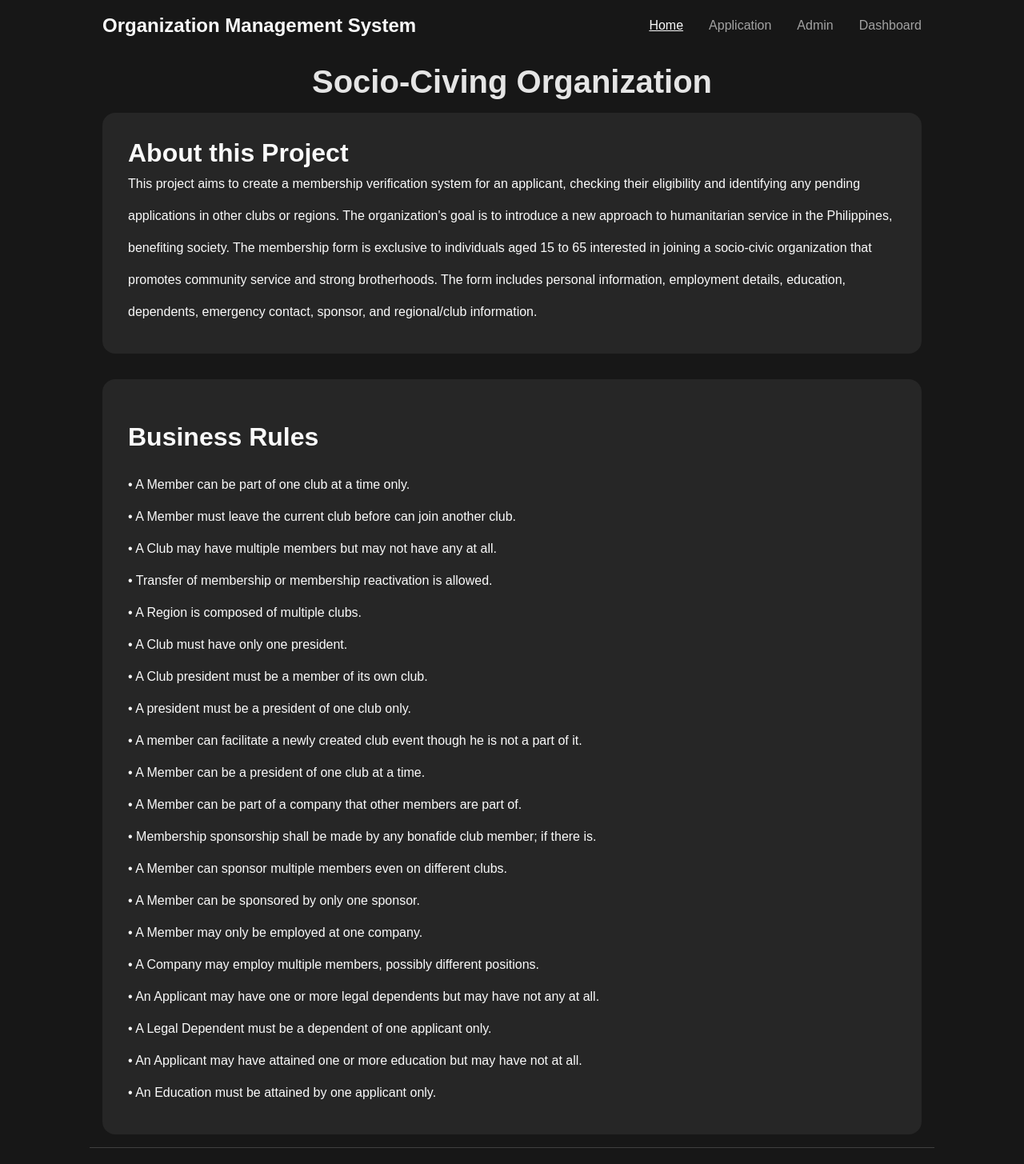
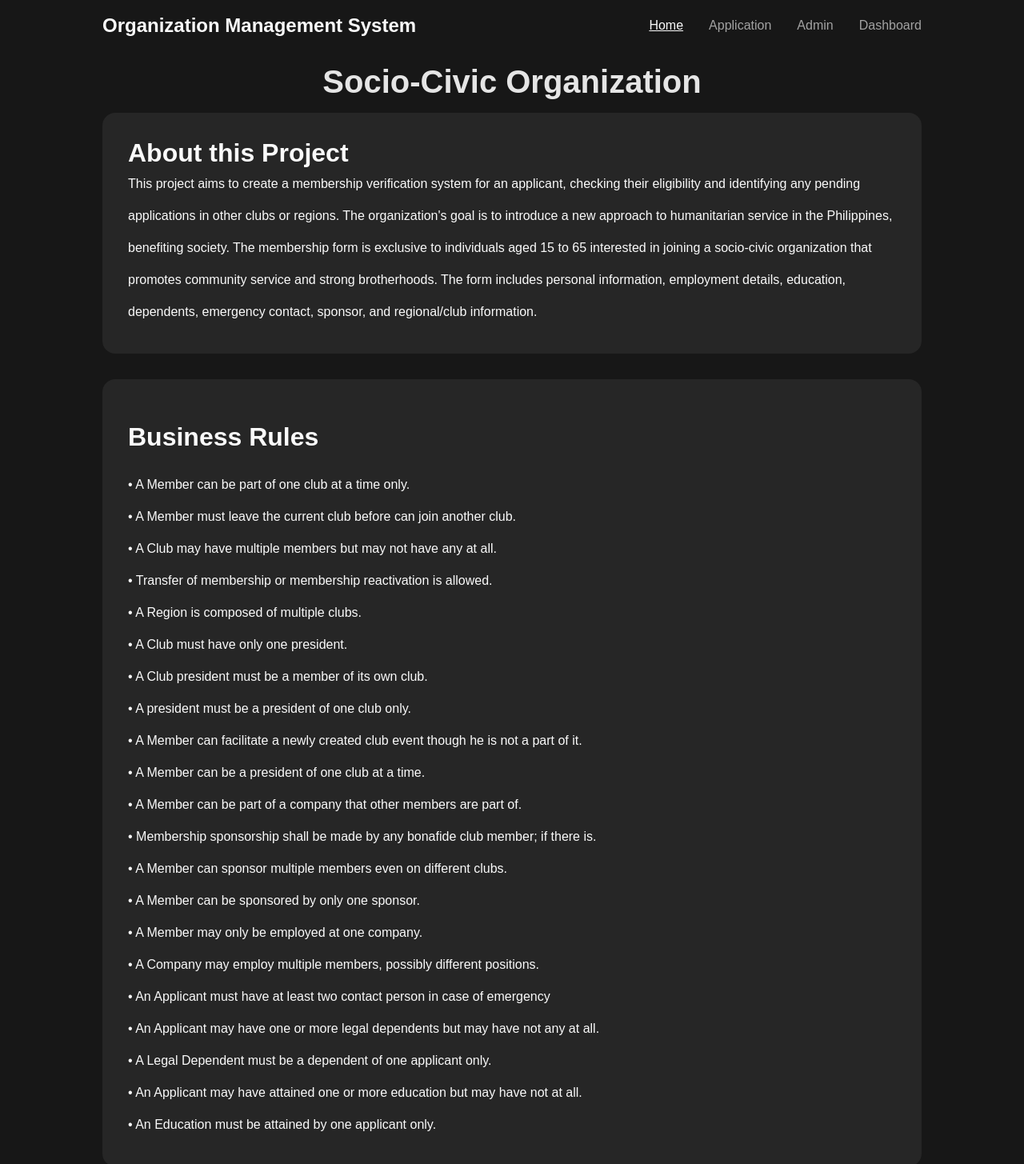
Before and after one commit to leonardporteria/organization-management-system, a React (Vite) app in the folder client/: page / in a window 1280 px wide. Shown: the top 1455 px of the page at 80% size. Built offline with nearby package versions, Linux system fonts and the light colour scheme.

Commit message:
release v1

```diff
--- a/client/src/components/adminDashboard/AdminDashboard.jsx
+++ b/client/src/components/adminDashboard/AdminDashboard.jsx
@@ -280,7 +280,7 @@ const AdminDashboard = () => {
     <>
       <div className='Admin__Header'>
         <h1>
-          Welcome to Socio-Civing Organization <br /> Admin Dashboard
+          Welcome to Socio-Civic Organization <br /> Admin Dashboard
         </h1>
       </div>
 
--- a/client/src/components/applicationForm/ApplicationForm.jsx
+++ b/client/src/components/applicationForm/ApplicationForm.jsx
@@ -121,6 +121,7 @@ const ApplicationForm = () => {
       applicantData.organization_club.club_name === ''
     ) {
       alert('Fill All Required Fields in Organization Section');
+      return;
     }
 
     if (
@@ -143,11 +144,11 @@ const ApplicationForm = () => {
       applicantData.member_information.zip_code === ''
     ) {
       alert('Fill All Required Fields in Personal Information Section');
+      return;
     }
-
-    console.log(Object.keys(applicantData.contact_person).length);
     if (Object.keys(applicantData.contact_person).length < 2) {
       alert('Fill All Required Fields in Contact Person');
+      return;
     }
 
     console.log('SUBMIT APPLICATION FORM');
@@ -196,7 +197,7 @@ const ApplicationForm = () => {
     <>
       <div className='Header'>
         <h1>
-          Join our Socio-Civing Organization!
+          Join our Socio-Civic Organization!
           <br /> Fill up the form below
         </h1>
       </div>
--- a/client/src/components/landingPage/LandingPage.jsx
+++ b/client/src/components/landingPage/LandingPage.jsx
@@ -4,7 +4,7 @@ const LandingPage = () => {
   return (
     <>
       <div className='Header'>
-        <h1>Socio-Civing Organization</h1>
+        <h1>Socio-Civic Organization</h1>
       </div>
 
       <div className='Hero'>
@@ -37,7 +37,7 @@ const LandingPage = () => {
           <p>• A Club president must be a member of its own club.</p>
           <p>• A president must be a president of one club only.</p>
           <p>
-            • A member can facilitate a newly created club event though he is
+            • A Member can facilitate a newly created club event though he is
             not a part of it.
           </p>
           <p>• A Member can be a president of one club at a time.</p>
@@ -58,6 +58,10 @@ const LandingPage = () => {
             positions.
           </p>
           <p>
+            • An Applicant must have at least two contact person in case of
+            emergency
+          </p>
+          <p>
             • An Applicant may have one or more legal dependents but may have
             not any at all.
           </p>
```
